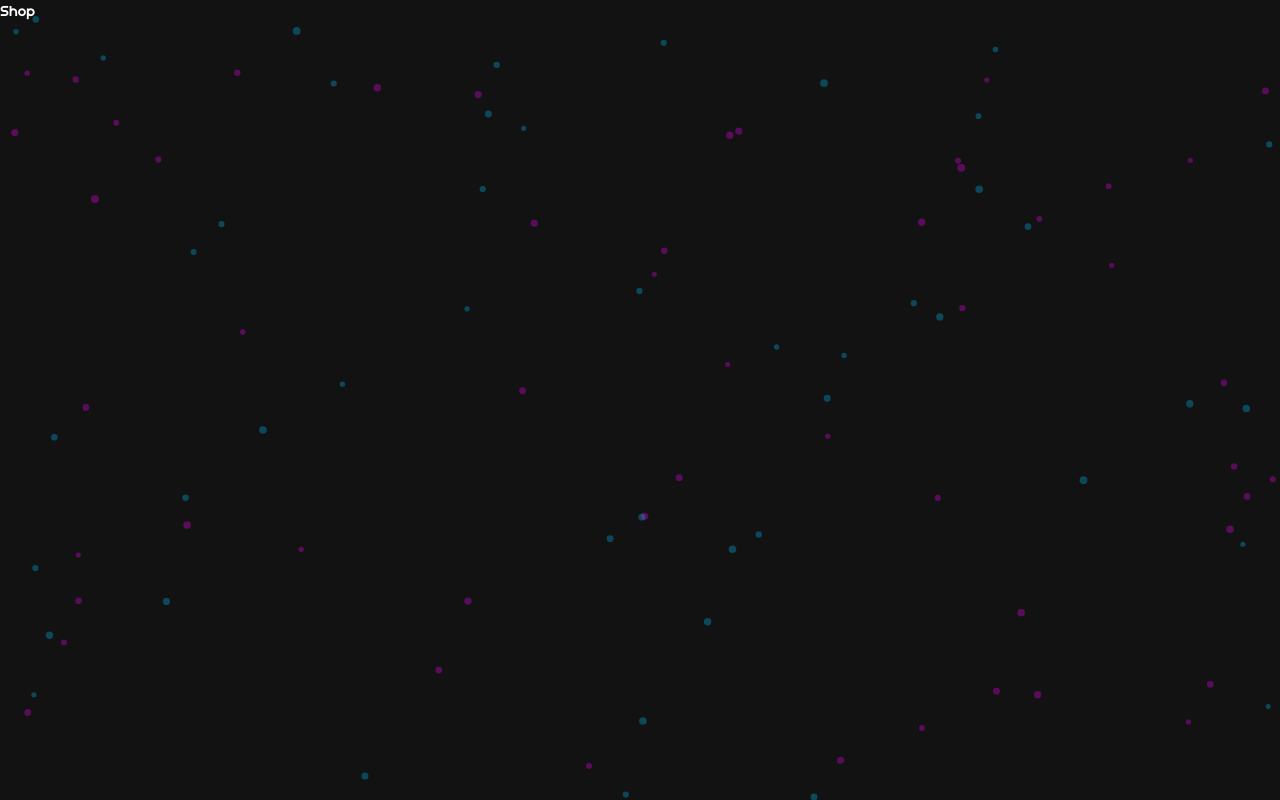
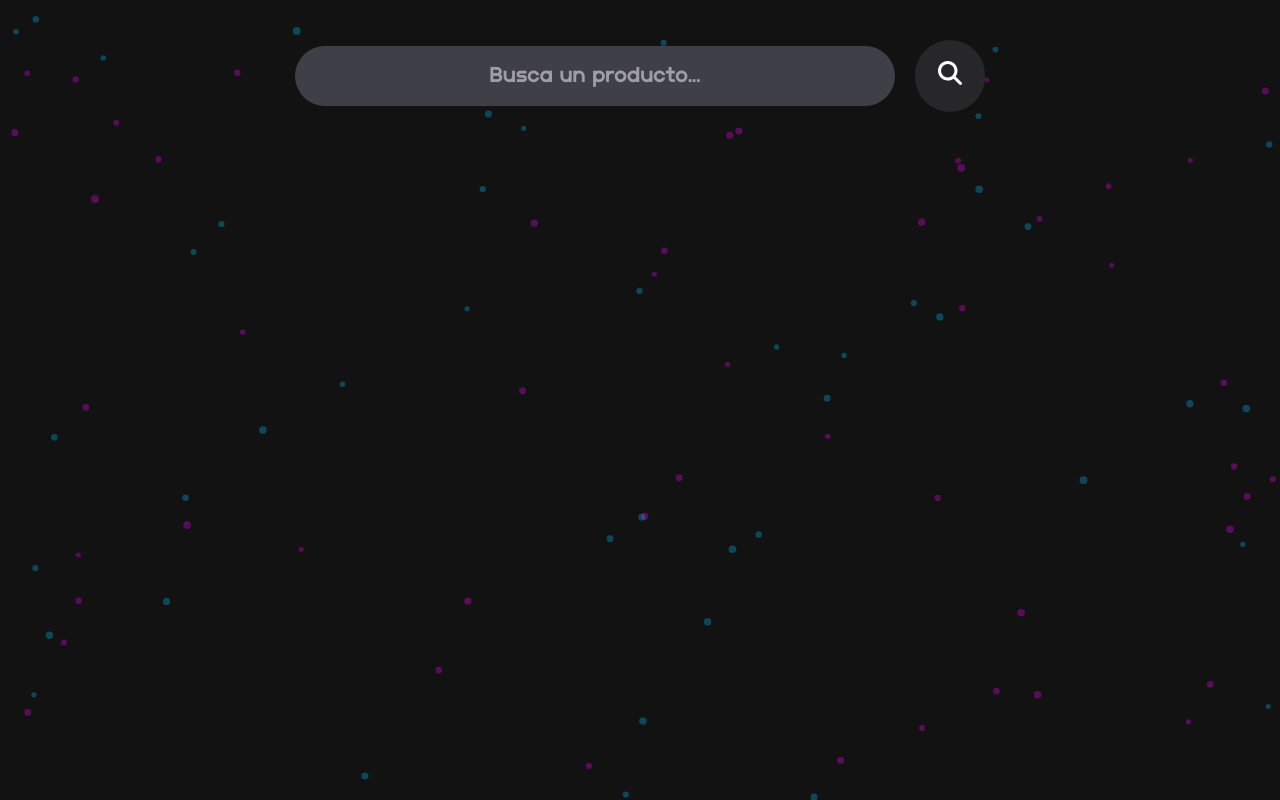
Before and after one commit to scaxx/MaraStore, a React (Vite) app in the folder client/: page /shop in a window 1280 px wide. Built offline with nearby package versions, Linux system fonts and the light colour scheme.

Commit message:
Ajustes de estilo

```diff
--- a/client/src/Components/Button.jsx
+++ b/client/src/Components/Button.jsx
@@ -3,13 +3,13 @@ import React from 'react'
 const Button = ({ children, onClick, variante = "mas", className = "" }) => {
 
   //Estilo base
-  const estiloBase = "cursor-pointer bg-zinc-800 px-10 py-3 rounded-lg font-semibold text-2xl"
+  const estiloBase = "cursor-pointer bg-zinc-800 font-semibold text-2xl"
 
   //Variantes de estilo
   const variantes = {
-    mas: "font-bold",
-    agregar: "font-bold uppercase",
-    icon: "rounded-full px-10 py-10",
+    mas: "font-bold rounded-xl px-10 py-3",
+    agregar: "font-bold rounded-xl px-10 py-3 uppercase",
+    icon: "rounded-full px-5 py-5",
   };
 
   return (
--- a/client/src/Components/SearchBar.jsx
+++ b/client/src/Components/SearchBar.jsx
@@ -5,12 +5,12 @@ import { faMagnifyingGlass } from '@fortawesome/free-solid-svg-icons'
 
 const SearchBar = () => {
   return (
-    <>
-      <input type="text" className='bg-zinc-700 rounded-xl' placeholder='Busca un producto...'/>
-      <Button onClick={alert("Buscar")} variante='icon'>
+    <div className='flex flex-row gap-5 place-items-center'>
+      <input type="text" className='bg-zinc-700 rounded-full w-150 h-15 text-2xl text-center' placeholder='Busca un producto...'/>
+      <Button onClick={() => alert("Hola")} variante='icon'>
         <FontAwesomeIcon icon={faMagnifyingGlass} />
       </Button>
-    </>
+    </div>
   )
 }
 
--- a/client/src/Components/Shop.jsx
+++ b/client/src/Components/Shop.jsx
@@ -1,9 +1,13 @@
 import React from 'react'
 import "../../src/index.css"
 
+import SearchBar from './SearchBar'
+
 const Shop = () => {
   return (
-    <div className='shop-container'>Shop</div>
+    <div className='shop-container flex flex-col gap-10 place-items-center m-10'>
+        <SearchBar />
+    </div>
   )
 }
 
```
